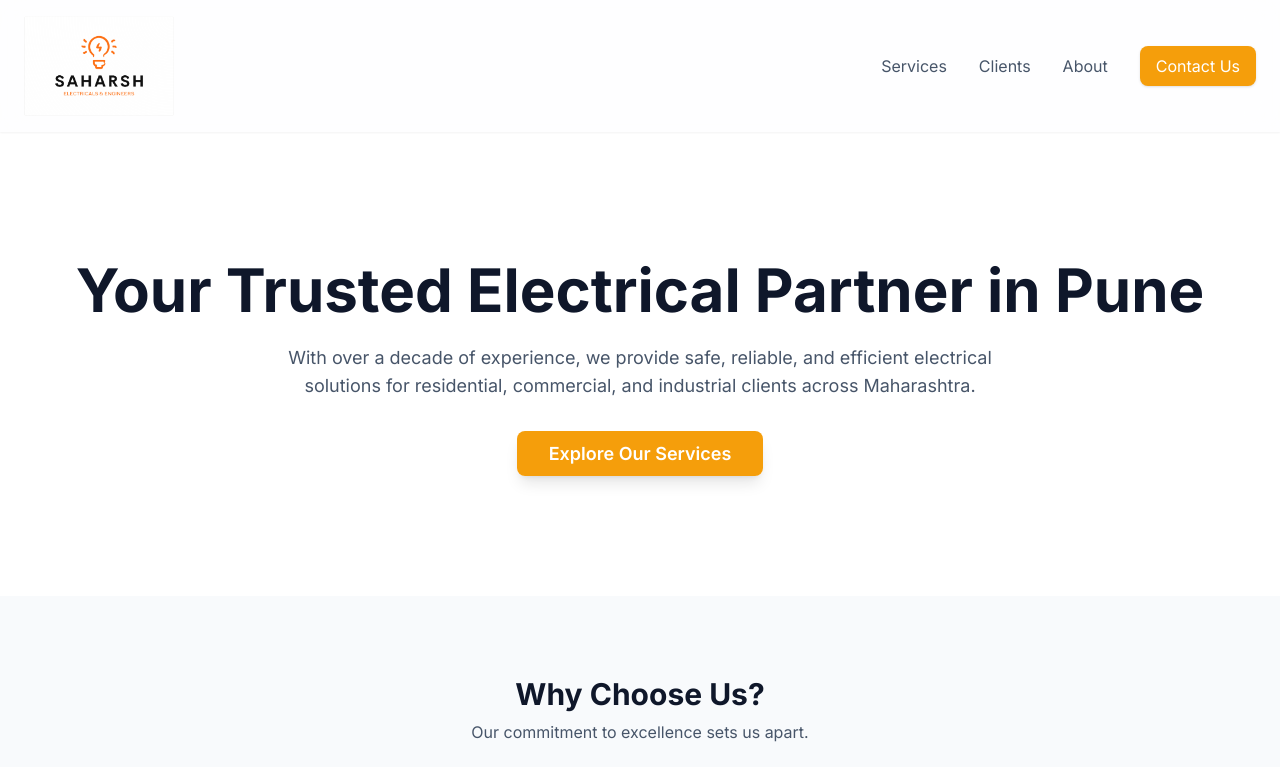
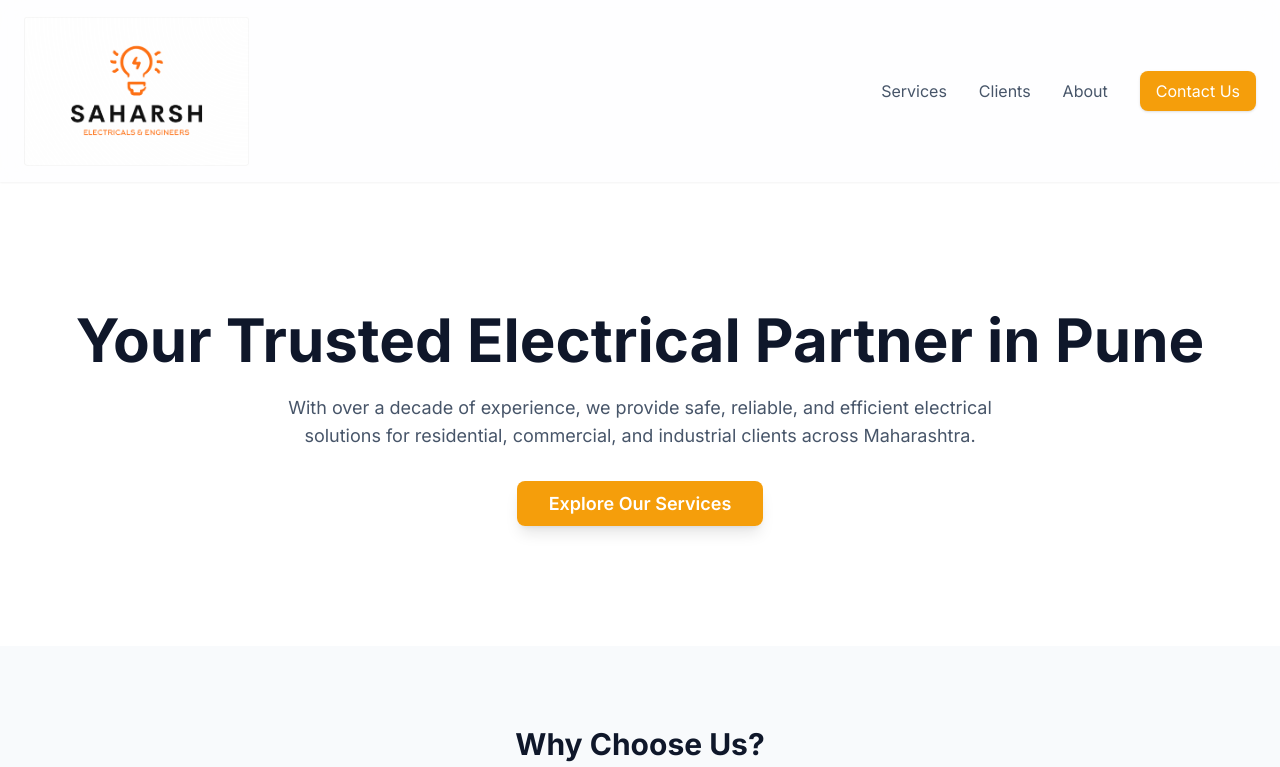
Before and after one commit to amitshelar2405/saharsh-electricals, a plain HTML site: page index.html in a window 1280 px wide. Shown: the top 767 px of the page. Drawn offline with nearby package versions, Linux system fonts and the light colour scheme.

Commit message:
Update index.html

```diff
--- a/index.html
+++ b/index.html
@@ -31,7 +31,7 @@
     <header class="bg-white/80 backdrop-blur-lg shadow-sm sticky top-0 z-50">
         <nav class="container mx-auto px-6 py-4 flex justify-between items-center">
             <a href="#" class="text-xl font-bold text-slate-900 flex items-center space-x-2">
-                <img src="SEE_logo.png" alt="Company logo" width="150" height="100">
+                <img src="SEE_logo.png" alt="Company logo" width="225" height="150">
             </a>
             <div class="hidden md:flex items-center space-x-8">
                 <a href="#services" class="text-slate-600 hover:text-amber-600 transition-colors duration-300">Services</a>
```
